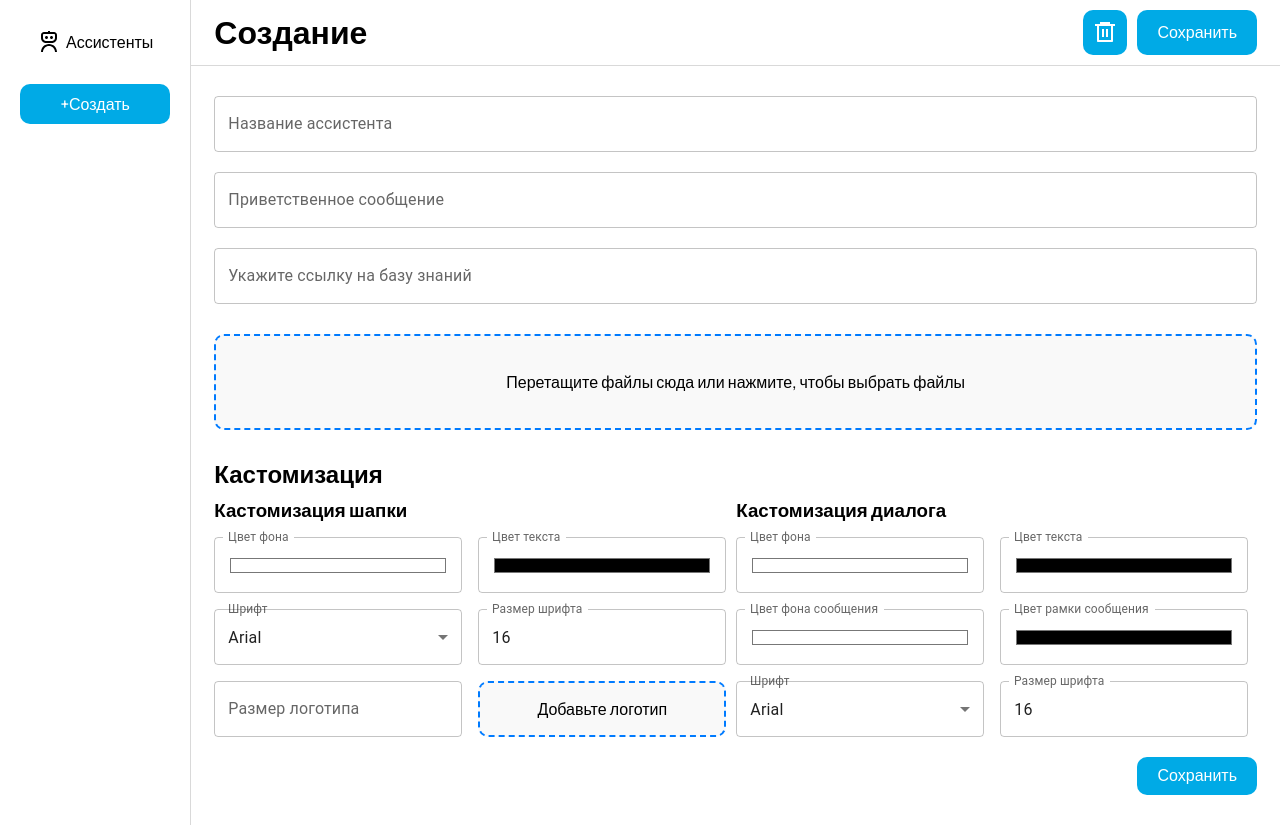
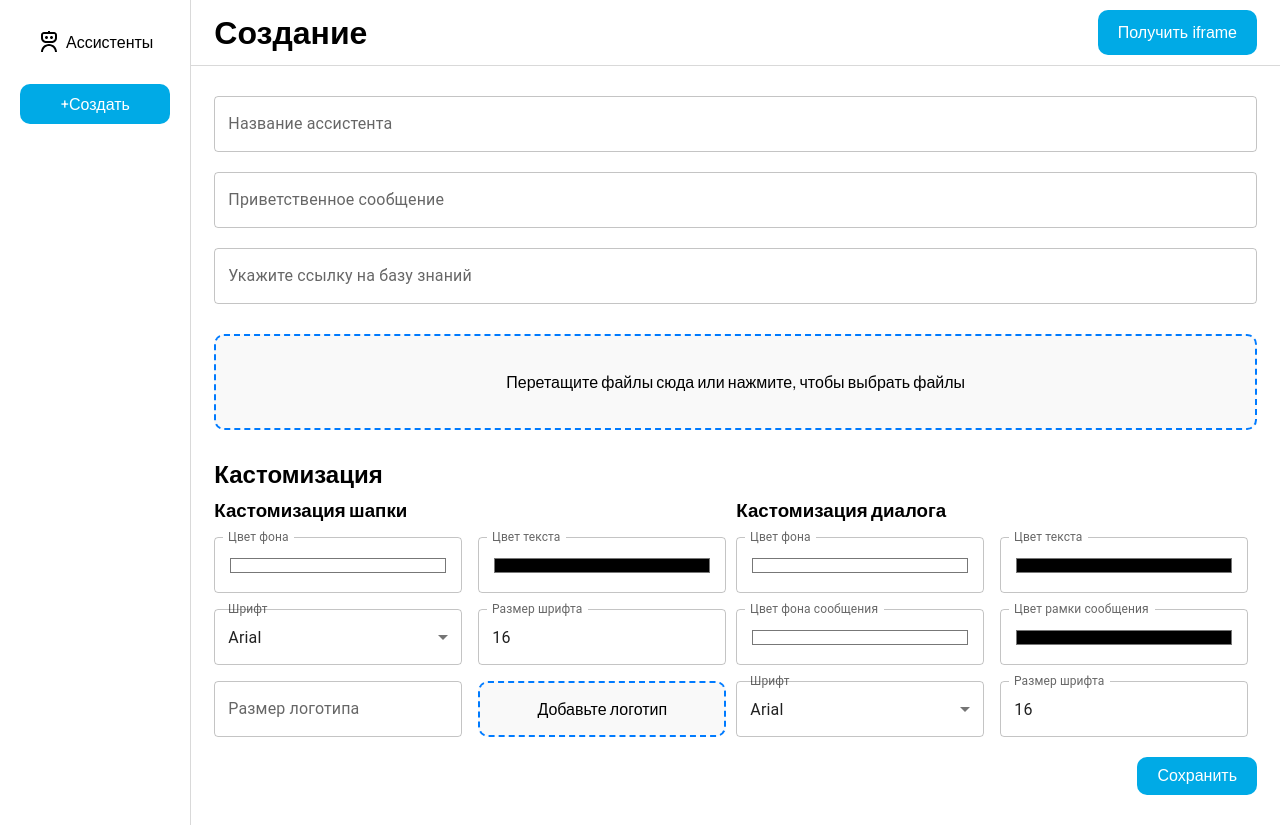
Before and after one commit to Manya18/knowledge-window, a React (Create React App) app in the folder frontend/: page /createAssistant in a window 1280 px wide. Built offline with nearby package versions, Linux system fonts and the light colour scheme.

Commit message:
fix buttons

```diff
--- a/frontend/src/pages/createAssistant/CreateAssistant.tsx
+++ b/frontend/src/pages/createAssistant/CreateAssistant.tsx
@@ -16,6 +16,7 @@ import CustomizationSettings from "../../components/headerCustomization/HeaderCu
 import { CustomizationType, DialogCustomizationType, HeaderCustomizationType } from "../../types/customatizationType";
 import DialogCustomization from "../../components/dialogCustomization/DialogCustomization";
 import IframeWrapper from "../iframeWrapper/IframeWrapper";
+import { UUID } from "crypto";
 
 const CreateAssistant = () => {
     const token = window.sessionStorage.getItem('token');
@@ -126,14 +127,14 @@ const CreateAssistant = () => {
                         <h1 className={styles.title}>Создание</h1>
                     </div>
                     <div className={styles.actionButtons}>
-                        <button className={`${styles.iconButton} primary-button`}>
+                        {/* <button className={`${styles.iconButton} primary-button`} onClick={handleDelete}>
                             <RiDeleteBin6Line size={24}></RiDeleteBin6Line>
-                        </button>
+                        </button> */}
                         <button
                             className={`${styles.saveButton} primary-button`}
                             onClick={handleGetIframeLink}
                         >
-                            Сохранить
+                            Получить iframe
                         </button>
                     </div>
                 </header>
@@ -151,7 +152,6 @@ const CreateAssistant = () => {
                         variant="outlined"
                         value={helloMessage}
                         onChange={(e) => setHelloMessage(e.target.value)}
-
                     />
                     <TextField
                         id="outlined-link"
```
